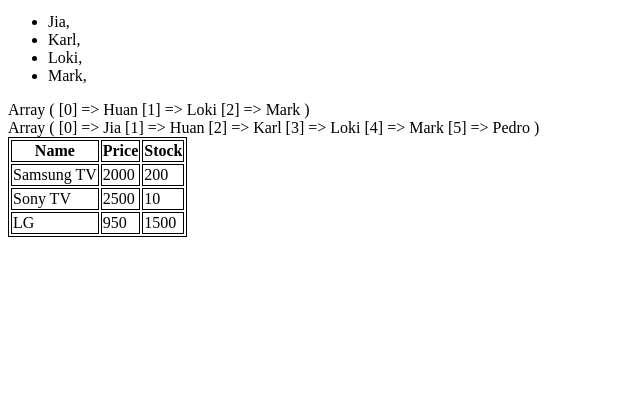
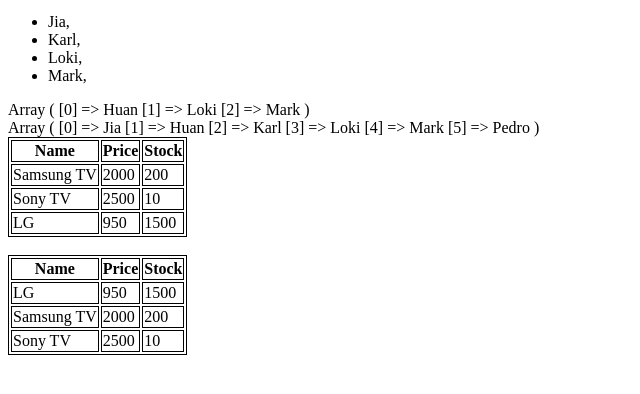
Before and after one commit to OlegBurkhan/student, a PHP site: page /array.php in a window 1280 px wide. Shown: the part 243-637 px from the top of the page, without its empty margins (0-640 px from the left). Run offline with PHP 8.4, Linux system fonts and the light colour scheme.

Commit message:
array.php point 7 done

```diff
--- a/VariableLesson/array.php
+++ b/VariableLesson/array.php
@@ -89,9 +89,50 @@ table, th, td {
     <td>{$products['2']['stock']}</td>
   </tr>
 </table>";
-
+echo "<br>";
 
 // 7. Sort the array by the price (new array should start from lower prices) and show the result via the function below
+
+function sort_by_price($a, $b) {
+    return  $a['price'] <=> $b['price'];
+    }
+
+$products = [['name' => 'Samsung TV', 'price' => 2000.0000, 'stock' => 200],
+    ['name' => 'Sony TV', 'price' => 2500.00, 'stock' => 10],
+    ['name' => 'LG', 'price' => 950.0000, 'stock' => 1500]];
+$productsprice = $products;
+usort($productsprice, 'sort_by_price');
+
+echo "<table >
+  <style>
+table, th, td {
+  border:1px solid black;
+  //width:100%;
+}
+</style>
+
+  <tr>
+    <th>Name</th>
+    <th>Price</th>
+    <th>Stock</th>
+  </tr>
+  <tr>
+    <td>{$productsprice['0']['name']}</td>
+    <td>{$productsprice['0']['price']}</td>
+    <td>{$productsprice['0']['stock']}</td>
+  </tr>
+  <tr>
+    <td>{$productsprice['1']['name']}</td>
+    <td>{$productsprice['1']['price']}</td>
+    <td>{$productsprice['1']['stock']}</td>
+  </tr>
+  <tr>
+    <td>{$productsprice['2']['name']}</td>
+    <td>{$productsprice['2']['price']}</td>
+    <td>{$productsprice['2']['stock']}</td>
+  </tr>
+</table>";
+echo "<br>";
 
 // 8. Create a function which calculate a sum of the all prices in the array
 
```
Also changed, not shown: 1 other file.
